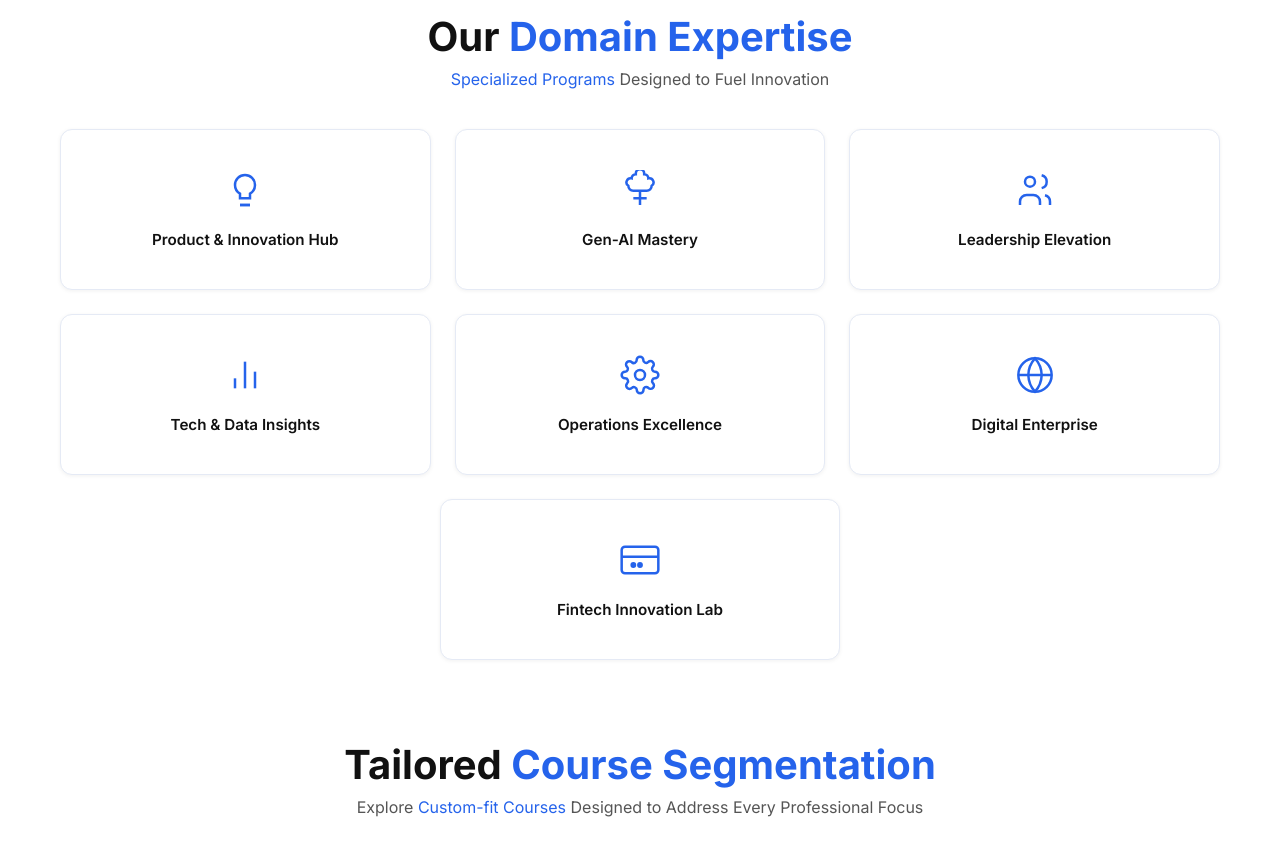
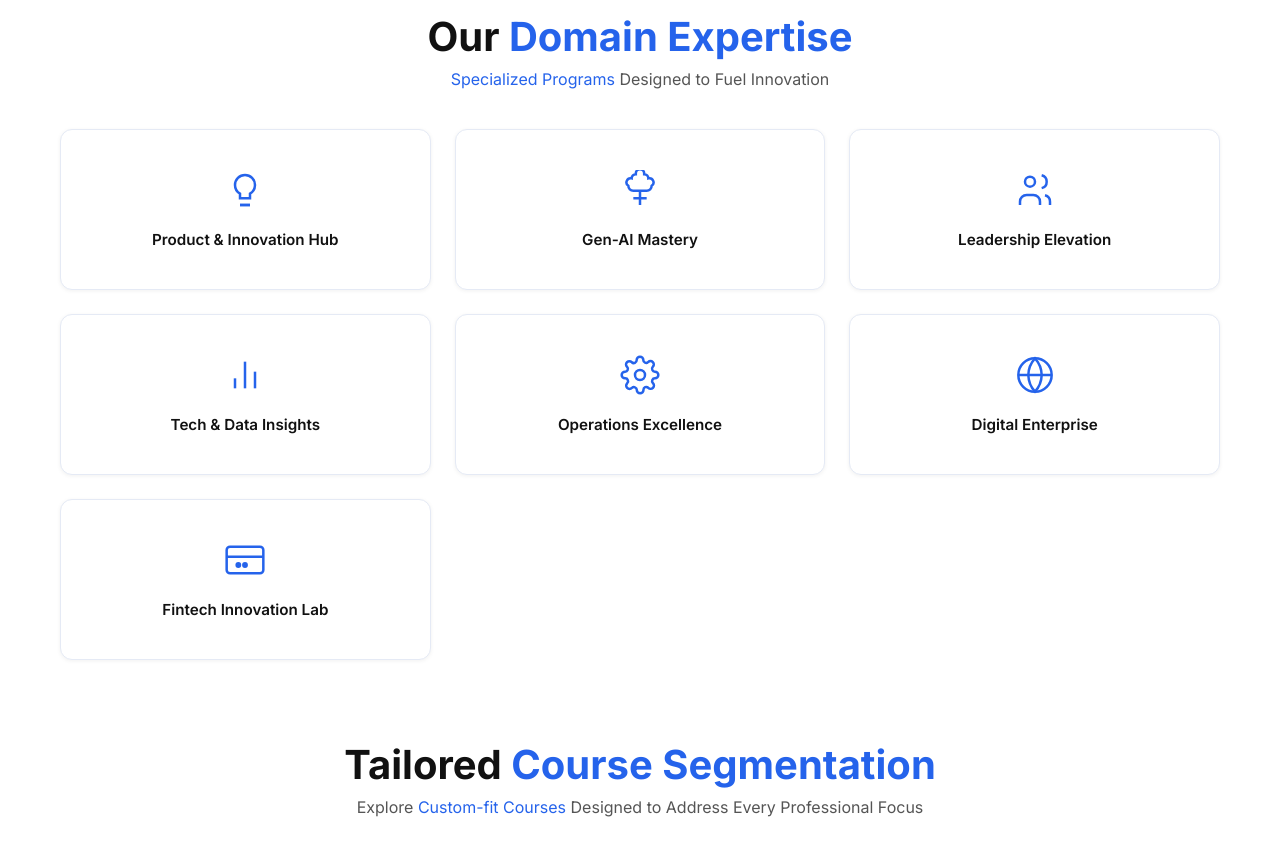
Before and after one commit to Shrey-gan24/accredian-enterprise, a Next.js app: page / in a window 1280 px wide. Shown: the part 2400-3255 px from the top of the page. Built offline with nearby package versions, Linux system fonts and the light colour scheme.

Commit message:
updated project

```diff
--- a/components/AccredianEdge.js
+++ b/components/AccredianEdge.js
@@ -417,11 +417,14 @@ export default function AccredianEdgeSection() {
               font-size: 0.8rem;
               line-height: 1.2;
             }
+            .new-domain-card:nth-child(7) {
+              grid-column: span 2;
+            }
           }
         `}</style>
 
         <div className="custom-domain-grid">
-          {domains.slice(0, 6).map((domain, idx) => (
+          {domains.map((domain, idx) => (
             <div key={idx} className="new-domain-card">
               <div className="new-domain-card-icon">
                 {domain.icon}
@@ -429,15 +432,6 @@ export default function AccredianEdgeSection() {
               <div className="new-domain-card-title">{domain.title}</div>
             </div>
           ))}
-        </div>
-
-        <div style={{ display: 'flex', justifyContent: 'center' }}>
-          <div className="new-domain-card" style={{ maxWidth: '400px', width: '100%', margin: '0 auto' }}>
-            <div className="new-domain-card-icon">
-              {domains[6].icon}
-            </div>
-            <div className="new-domain-card-title">{domains[6].title}</div>
-          </div>
         </div>
 
         <h2 className={`section-title animate-on-scroll ${inView ? 'visible' : ''}`} style={{marginTop: '80px', marginBottom: '8px', transitionDelay: '200ms'}}>
@@ -491,7 +485,8 @@ export default function AccredianEdgeSection() {
             .segment-grid {
               display: flex !important;
               overflow-x: auto;
-              scroll-snap-type: x mandatory;
+              scroll-snap-type: x proximity;
+              scroll-behavior: smooth;
               gap: 16px;
               padding-bottom: 10px;
               scrollbar-width: none;
--- a/components/Clients.js
+++ b/components/Clients.js
@@ -55,7 +55,7 @@ export default function Clients() {
           .clients-marquee {
             display: flex;
             align-items: center;
-            animation: scroll-clients 15s linear infinite;
+            animation: scroll-clients 30s linear infinite;
           }
           .clients-marquee:hover {
             animation-play-state: paused;
@@ -81,7 +81,7 @@ export default function Clients() {
           }
           @keyframes scroll-clients {
             0% { transform: translateX(0); }
-            100% { transform: translateX(-100%); }
+            100% { transform: translateX(-50%); }
           }
           @media (max-width: 768px) {
             .clients-marquee-content {
```
